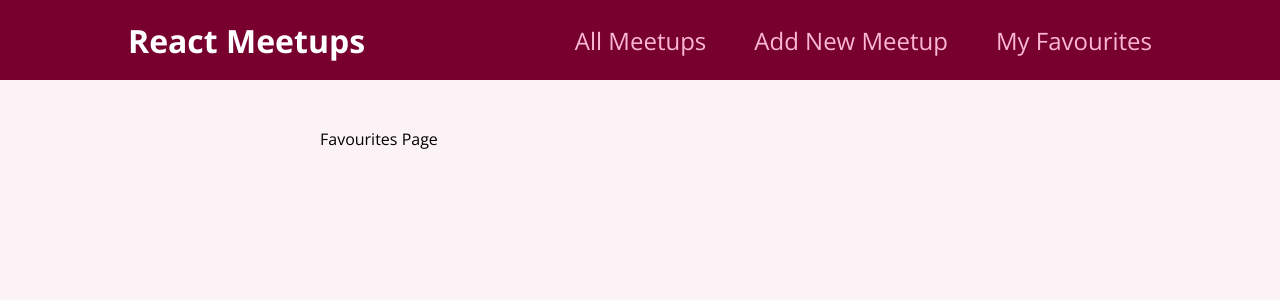
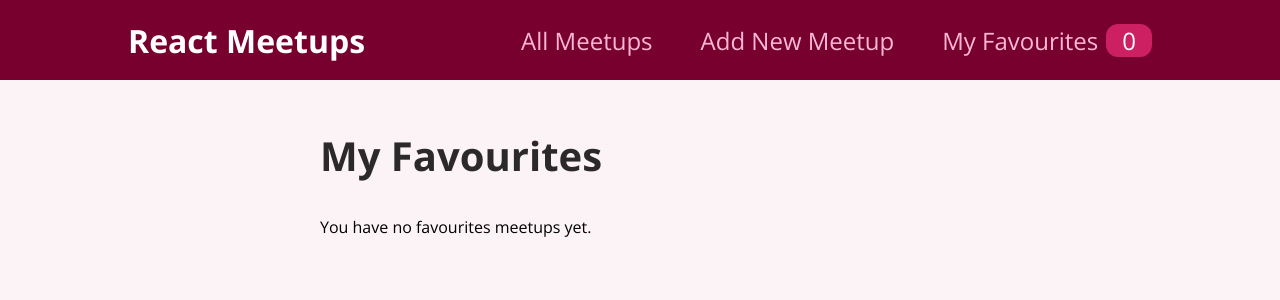
Before and after one commit to Greg88PL/react-meetups, a React (Create React App) app: page /favourites in a window 1280 px wide. Shown: the top 300 px of the page. Built offline with nearby package versions, Linux system fonts and the light colour scheme.

Commit message:
add context api

```diff
--- a/src/components/layout/MainNavigation.js
+++ b/src/components/layout/MainNavigation.js
@@ -1,8 +1,11 @@
-import React from "react";
+import React, { useContext } from "react";
 import { Link } from "react-router-dom";
+import FavouritesContext from "../../store/favourites-context";
 import styles from "./MainNavigation.module.css";
 
 const MainNavigation = () => {
+  const favouritesCtx = useContext(FavouritesContext);
+
   return (
     <header className={styles.header}>
       <div className={styles.logo}>React Meetups</div>
@@ -15,7 +18,12 @@
             <Link to="/new-meetup">Add New Meetup</Link>
           </li>
           <li>
-            <Link to="/favourites">My Favourites</Link>
+            <Link to="/favourites">
+              My Favourites
+              <span className={styles.badge}>
+                {favouritesCtx.totalFavourites}
+              </span>
+            </Link>
           </li>
         </ul>
       </nav>
--- a/src/components/meetups/MeetupItem.js
+++ b/src/components/meetups/MeetupItem.js
@@ -1,8 +1,26 @@
-import React from "react";
+import React, { useContext } from "react";
+import FavouritesContext from "../../store/favourites-context";
 import Card from "../ui/Card";
 import styles from "./MeetupItem.module.css";
 
 const MeetupItem = (props) => {
+  const favouritesCtx = useContext(FavouritesContext);
+  const itemIsFavourite = favouritesCtx.itemIsFavourite(props.id);
+
+  const toggleFavouriteHandler = () => {
+    if (itemIsFavourite) {
+      favouritesCtx.removeFavourite(props.id);
+    } else {
+      favouritesCtx.addFavourite({
+        id: props.id,
+        title: props.title,
+        description: props.description,
+        image: props.image,
+        address: props.address,
+      });
+    }
+  };
+
   return (
     <li className={styles.item}>
       <Card>
@@ -15,7 +33,9 @@
           <p>{props.description}</p>
         </div>
         <div className={styles.actions}>
-          <button>Add to favourites</button>
+          <button onClick={toggleFavouriteHandler}>
+            {itemIsFavourite ? "Remove from favourites" : "Add to favourites"}
+          </button>
         </div>
       </Card>
     </li>
--- a/src/index.js
+++ b/src/index.js
@@ -4,10 +4,13 @@
 import "./index.css";
 import App from "./App";
 import { BrowserRouter } from "react-router-dom";
+import { FavouritesContextProvider } from "./store/favourites-context";
 
 ReactDOM.render(
-  <BrowserRouter>
-    <App />
-  </BrowserRouter>,
+  <FavouritesContextProvider>
+    <BrowserRouter>
+      <App />
+    </BrowserRouter>
+  </FavouritesContextProvider>,
   document.getElementById("root")
 );
--- a/src/pages/Favourites.js
+++ b/src/pages/Favourites.js
@@ -1,7 +1,23 @@
-import React from "react";
+import React, { useContext } from "react";
+import MeetupList from "../components/meetups/MeetupList";
+import FavouritesContext from "../store/favourites-context";
 
 const FavouritesPage = () => {
-  return <div>Favourites Page</div>;
+  const favouritesCtx = useContext(FavouritesContext);
+
+  let content;
+  if (favouritesCtx.totalFavourites === 0) {
+    content = <p>You have no favourites meetups yet.</p>;
+  } else {
+    content = <MeetupList meetups={favouritesCtx.favourites} />;
+  }
+
+  return (
+    <section>
+      <h1>My Favourites</h1>
+      {content}
+    </section>
+  );
 };
 
 export default FavouritesPage;
--- /dev/null
+++ b/src/store/favourites-context.js
@@ -0,0 +1,46 @@
+import React, { createContext, useState } from "react";
+
+const FavouritesContext = createContext({
+  favourites: [],
+  totalFavourites: 0,
+  addFavourite: (favouriteMeetup) => {},
+  removeFavourite: (meetupId) => {},
+  itemIsFavourite: (meetupId) => {},
+});
+
+export const FavouritesContextProvider = (props) => {
+  const [userFavourites, setUserFavourites] = useState([]);
+
+  const addFavouriteHandler = (favouriteMeetup) => {
+    setUserFavourites((prevState) => {
+      // return prevState.concat(favouriteMeetup);
+      return [...prevState, favouriteMeetup];
+    });
+  };
+
+  const removeFavouriteHandler = (meetupId) => {
+    setUserFavourites((prevState) => {
+      return prevState.filter((meetup) => meetup.id !== meetupId);
+    });
+  };
+
+  const itemIsFavouriteHandler = (meetupId) => {
+    return userFavourites.some((meetup) => meetup.id === meetupId);
+  };
+
+  const context = {
+    favourites: userFavourites,
+    totalFavourites: userFavourites.length,
+    addFavourite: addFavouriteHandler,
+    removeFavourite: removeFavouriteHandler,
+    itemIsFavourite: itemIsFavouriteHandler,
+  };
+
+  return (
+    <FavouritesContext.Provider value={context}>
+      {props.children}
+    </FavouritesContext.Provider>
+  );
+};
+
+export default FavouritesContext;
```
